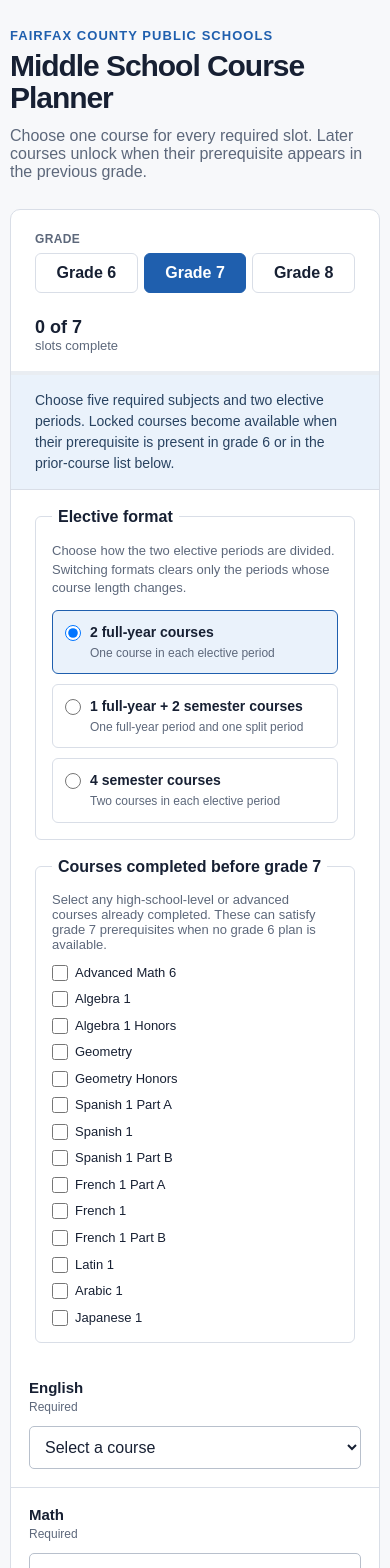
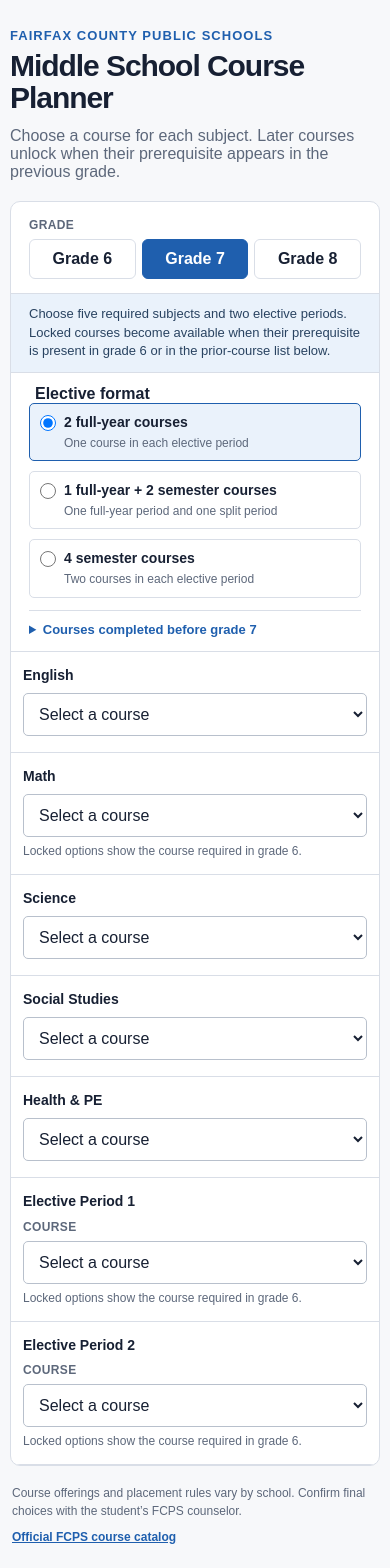
Before and after one commit to bishoppawn1/curriculum-chooser, a React (Vite) app: page / in a window 390 px wide. Shown: the top 1568 px of the page. Built offline with nearby package versions, Linux system fonts and the light colour scheme.

Commit message:
Replace slot layout with compact course grid

```diff
--- a/src/App.tsx
+++ b/src/App.tsx
@@ -1,4 +1,4 @@
-import { useEffect, useMemo, useState } from "react";
+import { useEffect, useState } from "react";
 
 type Grade = "6" | "7" | "8";
 type Mode = "yearlong" | "semester";
@@ -264,11 +264,6 @@ export default function App() {
   const gradeSelections = selections[grade] ?? {};
   const electiveSlots = plan.slots.filter((slot): slot is ElectiveSlot => slot.kind === "elective");
   const electiveFormat = electiveFormatFor(electiveSlots, gradeSelections);
-  const completeCount = useMemo(() => plan.slots.filter((slot) => {
-    const value = gradeSelections[slot.id];
-    if (!value?.primary) return false;
-    return slot.kind === "core" || value.mode === "yearlong" || Boolean(value.secondary);
-  }).length, [gradeSelections, plan.slots]);
 
   function updateSelection(slotId: string, patch: Partial<Selection>) {
     setSelections((current) => {
@@ -307,7 +302,7 @@ export default function App() {
       <header className="page-header">
         <p className="eyebrow">Fairfax County Public Schools</p>
         <h1>Middle School Course Planner</h1>
-        <p className="intro">Choose one course for every required slot. Later courses unlock when their prerequisite appears in the previous grade.</p>
+        <p className="intro">Choose a course for each subject. Later courses unlock when their prerequisite appears in the previous grade.</p>
       </header>
 
       <section className="planner" aria-labelledby="planner-title">
@@ -320,15 +315,12 @@ export default function App() {
               ))}
             </div>
           </div>
-          <div className="progress-text" aria-live="polite"><strong>{completeCount} of {plan.slots.length}</strong><span>slots complete</span></div>
         </div>
 
-        <div className="progress-track" aria-hidden="true"><span style={{ width: `${(completeCount / plan.slots.length) * 100}%` }} /></div>
         <p className="grade-note" id="planner-title">{plan.note}</p>
 
         <fieldset className="elective-format">
           <legend>Elective format</legend>
-          <p>Choose how the two elective periods are divided. Switching formats clears only the periods whose course length changes.</p>
           <div className="format-options">
             {electiveFormats.map((format) => (
               <label key={format.id} className={electiveFormat === format.id ? "selected" : ""}>
@@ -346,32 +338,29 @@ export default function App() {
         </fieldset>
 
         {grade === "7" && (
-          <fieldset className="prior-courses">
-            <legend>Courses completed before grade 7</legend>
-            <p>Select any high-school-level or advanced courses already completed. These can satisfy grade 7 prerequisites when no grade 6 plan is available.</p>
-            <div className="check-grid">
-              {priorCourseChoices.map((item) => (
-                <label key={item.id}><input type="checkbox" checked={priorCourses.includes(item.id)} onChange={() => togglePriorCourse(item.id)} /> {item.label}</label>
-              ))}
+          <details className="prior-courses">
+            <summary>Courses completed before grade 7</summary>
+            <div className="prior-content">
+              <p>Select earlier courses that should count toward grade 7 prerequisites.</p>
+              <div className="check-grid">
+                {priorCourseChoices.map((item) => (
+                  <label key={item.id}><input type="checkbox" checked={priorCourses.includes(item.id)} onChange={() => togglePriorCourse(item.id)} /> {item.label}</label>
+                ))}
+              </div>
             </div>
-          </fieldset>
+          </details>
         )}
 
-        <table>
-          <caption className="sr-only">Editable course selections for grade {grade}</caption>
-          <thead><tr><th scope="col">Slot</th><th scope="col">Requirement</th><th scope="col">Course choice</th></tr></thead>
-          <tbody>
-            {plan.slots.map((slot, index) => {
+        <section className="course-grid" aria-label={`Grade ${grade} course choices`}>
+            {plan.slots.map((slot) => {
               const value = gradeSelections[slot.id] ?? { mode: "yearlong" as Mode, primary: "", secondary: "" };
-              const isComplete = Boolean(value.primary) && (slot.kind === "core" || value.mode === "yearlong" || Boolean(value.secondary));
               const options = slot.kind === "core" ? slot.courses : value.mode === "yearlong" ? slot.yearlong : slot.semester;
               const hasLockedOptions = options.some((item) => !isAvailable(item, grade, selections, priorCourses));
 
               return (
-                <tr key={slot.id} className={isComplete ? "complete" : ""}>
-                  <td className="slot-number">{index + 1}</td>
-                  <th scope="row">{slot.label}<span>{slot.kind === "core" ? "Required" : "Required elective slot"}</span></th>
-                  <td>
+                <div className="course-column" key={slot.id}>
+                  <h2>{slot.label}</h2>
+                  <div className="course-choice">
                     {slot.kind === "core" ? (
                       <label>
                         <span className="sr-only">Choose {slot.label} for grade {grade}</span>
@@ -387,12 +376,11 @@ export default function App() {
                       </div>
                     )}
                     {hasLockedOptions && <p className="locked-note">Locked options show the course required in grade {grade === "7" ? "6" : "7"}.</p>}
-                  </td>
-                </tr>
+                  </div>
+                </div>
               );
             })}
-          </tbody>
-        </table>
+        </section>
       </section>
 
       <footer><p>Course offerings and placement rules vary by school. Confirm final choices with the student’s FCPS counselor.</p><a href="https://www.fcps.edu/academics/coursecatalogs" target="_blank" rel="noreferrer">Official FCPS course catalog</a></footer>
--- a/src/styles.css
+++ b/src/styles.css
@@ -12,54 +12,44 @@
 * { box-sizing: border-box; }
 body { margin: 0; background: var(--background); color: var(--foreground); font-family: Arial, Helvetica, sans-serif; }
 button, select, input { font: inherit; }
-main { width: min(1120px, calc(100% - 32px)); margin: 0 auto; padding: 48px 0 32px; }
-.page-header { margin-bottom: 28px; }
+main { width: min(1380px, calc(100% - 32px)); margin: 0 auto; padding: 36px 0 28px; }
+.page-header { margin-bottom: 20px; }
 .eyebrow { margin: 0 0 7px; color: var(--primary); font-size: 13px; font-weight: 700; letter-spacing: .08em; text-transform: uppercase; }
 h1 { margin: 0; font-size: clamp(30px, 5vw, 46px); line-height: 1.08; letter-spacing: -.035em; }
 .intro { margin: 12px 0 0; color: var(--muted); font-size: 16px; }
 .planner { overflow: hidden; border: 1px solid var(--border); border-radius: 10px; background: var(--surface); }
-.toolbar { display: flex; align-items: flex-end; justify-content: space-between; gap: 24px; padding: 22px 24px 18px; }
+.toolbar { padding: 16px 18px 14px; }
 .toolbar-label, .elective-fields label > span { display: block; margin-bottom: 7px; color: var(--muted); font-size: 12px; font-weight: 700; letter-spacing: .03em; text-transform: uppercase; }
 .grade-tabs { display: flex; gap: 6px; }
 .grade-tabs button { min-height: 40px; padding: 0 16px; border: 1px solid var(--border); border-radius: 6px; background: var(--surface); color: var(--foreground); cursor: pointer; font-weight: 700; }
 .grade-tabs button:hover { background: #f4f6f9; }
 .grade-tabs button.active { border-color: var(--primary); background: var(--primary); color: white; }
-.progress-text { display: flex; flex-direction: column; align-items: flex-end; color: var(--muted); font-size: 13px; }
-.progress-text strong { color: var(--foreground); font-size: 18px; }
-.progress-track { height: 4px; background: #e9edf2; }
-.progress-track span { display: block; height: 100%; background: var(--success); transition: width 180ms ease; }
-.grade-note { margin: 0; padding: 15px 24px; border-bottom: 1px solid var(--border); background: var(--primary-soft); color: #294361; font-size: 14px; line-height: 1.5; }
-.elective-format { margin: 18px 24px; padding: 16px; border: 1px solid var(--border); border-radius: 6px; }
+.grade-note { margin: 0; padding: 11px 18px; border-block: 1px solid var(--border); background: var(--primary-soft); color: #294361; font-size: 13px; line-height: 1.45; }
+.elective-format { margin: 12px 18px; padding: 0; border: 0; }
 .elective-format legend { padding: 0 6px; font-weight: 700; }
-.elective-format > p { margin: 0 0 12px; color: var(--muted); font-size: 13px; line-height: 1.45; }
 .format-options { display: grid; grid-template-columns: repeat(3, minmax(0, 1fr)); gap: 10px; }
-.format-options label { display: flex; min-width: 0; align-items: flex-start; gap: 9px; padding: 12px; border: 1px solid var(--border); border-radius: 6px; cursor: pointer; }
+.format-options label { display: flex; min-width: 0; align-items: flex-start; gap: 8px; padding: 9px 10px; border: 1px solid var(--border); border-radius: 5px; cursor: pointer; }
 .format-options label:hover { background: #f4f6f9; }
 .format-options label.selected { border-color: var(--primary); background: var(--primary-soft); }
 .format-options input { flex: none; width: 16px; height: 16px; margin: 2px 0 0; }
 .format-options span, .format-options small { display: block; }
 .format-options strong { font-size: 14px; line-height: 1.35; }
 .format-options small { margin-top: 3px; color: var(--muted); font-size: 12px; line-height: 1.35; }
-.prior-courses { margin: 18px 24px; padding: 16px; border: 1px solid var(--border); border-radius: 6px; }
-.prior-courses legend { padding: 0 6px; font-weight: 700; }
-.prior-courses p { margin: 0 0 12px; color: var(--muted); font-size: 13px; }
+.prior-courses { margin: 10px 18px 14px; border-top: 1px solid var(--border); }
+.prior-courses summary { padding: 11px 0 0; color: var(--primary); cursor: pointer; font-size: 13px; font-weight: 700; }
+.prior-content { padding: 12px 0 2px; }
+.prior-courses p { margin: 0 0 10px; color: var(--muted); font-size: 13px; }
 .check-grid { display: grid; grid-template-columns: repeat(3, minmax(0, 1fr)); gap: 9px 18px; }
 .check-grid label { display: flex; align-items: flex-start; gap: 7px; font-size: 13px; line-height: 1.35; }
 .check-grid input { width: 16px; height: 16px; margin: 1px 0 0; }
-table { width: 100%; border-collapse: collapse; }
-thead { background: #f5f6f8; }
-th, td { padding: 16px; border-bottom: 1px solid var(--border); text-align: left; vertical-align: top; }
-thead th { color: var(--muted); font-size: 12px; letter-spacing: .04em; text-transform: uppercase; }
-thead th:first-child { width: 70px; text-align: center; }
-thead th:nth-child(2) { width: 245px; }
-tbody tr:last-child th, tbody tr:last-child td { border-bottom: 0; }
-tbody tr.complete { background: #fbfefd; }
-.slot-number { color: var(--muted); font-weight: 700; text-align: center; }
-tbody th { font-size: 15px; }
-tbody th span { display: block; margin-top: 4px; color: var(--muted); font-size: 12px; font-weight: 400; }
+.course-grid { display: grid; grid-template-columns: repeat(7, minmax(0, 1fr)); border-top: 1px solid var(--border); }
+.course-column { min-width: 0; padding: 14px 12px 16px; border-right: 1px solid var(--border); }
+.course-column:last-child { border-right: 0; }
+.course-column h2 { min-height: 38px; margin: 0 0 9px; font-size: 14px; line-height: 1.3; }
+.course-choice { min-width: 0; }
 select { width: 100%; min-height: 43px; padding: 8px 36px 8px 11px; border: 1px solid #b8c0cc; border-radius: 5px; background: white; color: var(--foreground); }
 select:focus-visible, button:focus-visible, input:focus-visible { outline: 3px solid rgba(31, 95, 174, .24); outline-offset: 2px; }
-.elective-fields { display: grid; grid-template-columns: repeat(2, minmax(0, 1fr)); gap: 10px; }
+.elective-fields { display: grid; grid-template-columns: 1fr; gap: 9px; }
 .elective-fields label:only-child { grid-column: 1 / -1; }
 .locked-note { margin: 7px 0 0; color: var(--muted); font-size: 12px; }
 footer { display: flex; justify-content: space-between; gap: 24px; padding: 18px 2px 0; color: var(--muted); font-size: 12px; line-height: 1.5; }
@@ -69,27 +59,19 @@ footer a { flex: none; color: var(--primary); font-weight: 700; }
 
 @media (max-width: 760px) {
   main { width: min(100% - 20px, 640px); padding-top: 28px; }
-  .toolbar { align-items: stretch; }
   .grade-tabs button { flex: 1; padding-inline: 10px; }
-  .progress-text { align-items: flex-end; justify-content: flex-end; }
   .check-grid { grid-template-columns: repeat(2, minmax(0, 1fr)); }
   .format-options { grid-template-columns: 1fr; }
-  thead { display: none; }
-  table, tbody, tr, th, td { display: block; width: 100%; }
-  tbody tr { padding: 18px; border-bottom: 1px solid var(--border); }
-  tbody tr:last-child { border-bottom: 0; }
-  tbody th, tbody td { padding: 0; border: 0; }
-  tbody .slot-number { display: none; }
-  tbody th { margin-bottom: 12px; }
-  .elective-fields { grid-template-columns: 1fr; }
+  .course-grid { grid-template-columns: repeat(2, minmax(0, 1fr)); }
+  .course-column { border-bottom: 1px solid var(--border); }
+  .course-column:nth-child(2n) { border-right: 0; }
+  .course-column h2 { min-height: 0; }
   footer { flex-direction: column; gap: 8px; }
 }
 
 @media (max-width: 470px) {
-  .toolbar { flex-direction: column; }
-  .progress-text { align-items: flex-start; }
   .grade-tabs { width: 100%; }
   .check-grid { grid-template-columns: 1fr; }
+  .course-grid { grid-template-columns: 1fr; }
+  .course-column { border-right: 0; }
 }
-
-@media (prefers-reduced-motion: reduce) { .progress-track span { transition: none; } }
```
Also changed, not shown: 2 other files (tests, documents, lock files or other folders).
